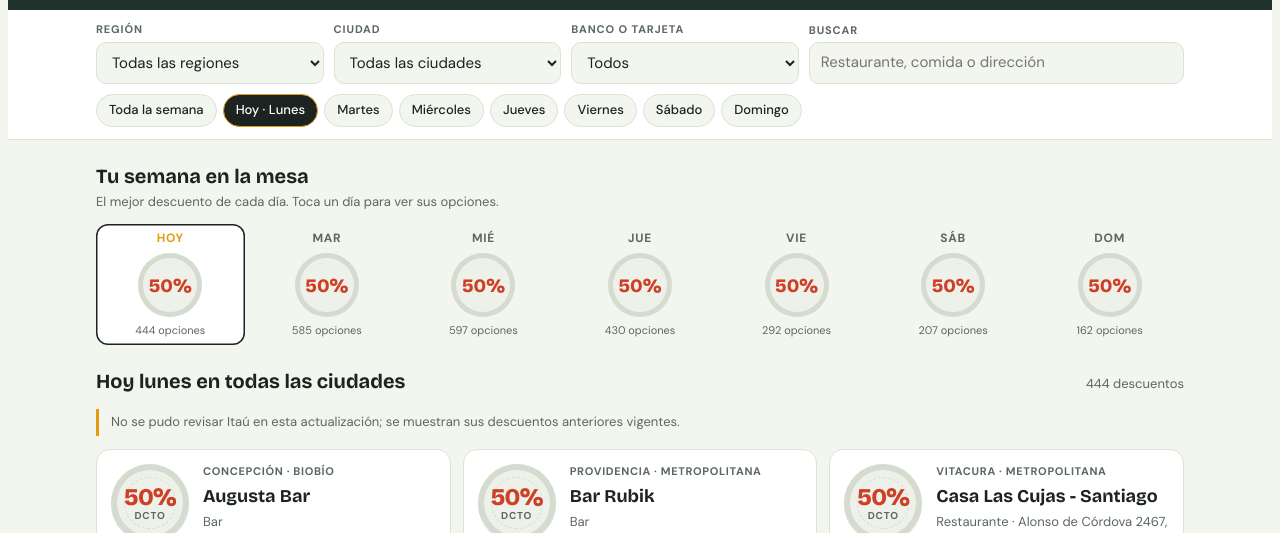
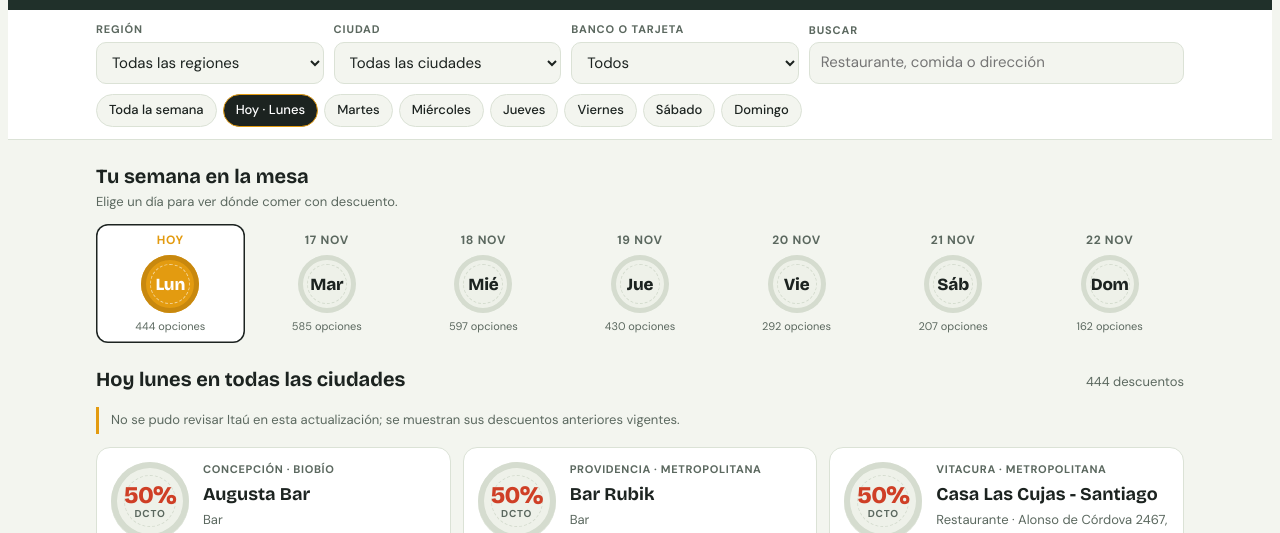
Before and after one commit to cristianignaciod-svg/mesa-con-descuento, a plain HTML site: page index.html in a window 1280 px wide. Shown: the part 118-651 px from the top of the page. Drawn offline with nearby package versions, Linux system fonts and the light colour scheme.

Commit message:
Propuesta: semana sin porcentajes, con días y fechas (pendiente de aprobación)
Co-Authored-By: Claude Opus 5.5 <noreply@anthropic.com>
Claude-Session: https://claude.ai/code/session_01WoSJMdmFjbny33dp4TdfFy

```diff
--- a/index.html
+++ b/index.html
@@ -53,12 +53,20 @@ main .wrap{padding-block:22px 40px;display:flex;flex-direction:column;gap:22px}
 .week h2,.list-head h2{font-family:var(--f-display);font-weight:700;font-size:20px;margin:0}
 .week-sub{color:var(--muted);font-size:13px;margin:2px 0 12px}
 .plates{display:grid;grid-template-columns:repeat(7,minmax(0,1fr));gap:8px}
-.pday{display:flex;flex-direction:column;align-items:center;gap:6px;background:none;border:0;padding:6px 0;cursor:pointer;color:var(--ink);font:inherit;border-radius:12px}
+.pday{display:flex;flex-direction:column;align-items:center;gap:6px;background:none;border:0;padding:8px 0;cursor:pointer;color:var(--ink);font:inherit;border-radius:12px}
 .pday:hover{background:var(--surface)}
 .pday[aria-pressed="true"]{background:var(--surface);box-shadow:inset 0 0 0 1.5px var(--ink)}
-.pday .dn{font-size:12px;font-weight:700;letter-spacing:.06em;text-transform:uppercase;color:var(--muted)}
+.pday .dn{white-space:nowrap;font-size:12px;font-weight:700;letter-spacing:.06em;text-transform:uppercase;color:var(--muted)}
 .pday.is-today .dn{color:var(--saffron)}
-.mini{width:min(64px,100%);aspect-ratio:1;max-width:100%;border-radius:50%;background:var(--plate);box-shadow:inset 0 0 0 5px var(--plate-rim);display:grid;place-items:center;font-family:var(--f-display);font-weight:800;font-size:clamp(13px,2.4vw,19px)}
+.mini{width:min(58px,calc(100% - 12px));aspect-ratio:1;max-width:calc(100% - 12px);border-radius:50%;background:var(--plate);box-shadow:inset 0 0 0 5px var(--plate-rim);display:grid;place-items:center;align-content:center;gap:0;position:relative;transition:background .15s ease,box-shadow .15s ease}
+.mini::after{content:"";position:absolute;inset:9px;border-radius:50%;border:1.5px dashed var(--plate-rim);pointer-events:none}
+.mini b{font-family:var(--f-display);font-weight:800;font-size:clamp(11px,2.1vw,17px);position:relative;z-index:1;line-height:1;letter-spacing:-.01em;color:var(--ink)}
+.pday.is-today .mini{box-shadow:inset 0 0 0 5px var(--saffron)}
+.pday.is-today .mini::after{border-color:color-mix(in srgb,var(--saffron) 55%,transparent)}
+.pday[aria-pressed="true"] .mini{background:var(--saffron);box-shadow:inset 0 0 0 5px color-mix(in srgb,var(--saffron) 70%,#000 12%)}
+.pday[aria-pressed="true"] .mini b{color:#fff}
+.pday[aria-pressed="true"] .mini::after{border-color:rgba(255,255,255,.55)}
+.pday.empty .mini{opacity:.45}
 .pday .ct{font-size:11px;color:var(--muted);font-variant-numeric:tabular-nums}
 .list-head{display:flex;align-items:baseline;justify-content:space-between;gap:12px;flex-wrap:wrap}
 .count{color:var(--muted);font-size:13px}
@@ -101,7 +109,7 @@ a.src{color:var(--muted);font-size:12px}
 .empty h3{font-family:var(--f-display);color:var(--ink);margin:0 0 6px;font-size:18px}
 .note{font-size:13px;color:var(--muted);border-left:3px solid var(--saffron);padding:4px 0 4px 12px}
 footer .wrap{padding-block:0 32px;color:var(--muted);font-size:12px}
-@media (max-width:560px){.stamp{margin-left:0;text-align:left}.plates{gap:4px}.pday .ct{display:none}.grid{grid-template-columns:1fr}}
+@media (max-width:560px){.pday .mm{display:none}.mini::after{display:none}.mini{box-shadow:inset 0 0 0 3px var(--plate-rim)}.pday.is-today .mini{box-shadow:inset 0 0 0 3px var(--saffron)}.mini b{font-size:12px}.stamp{margin-left:0;text-align:left}.plates{gap:4px}.pday .ct{display:none}.grid{grid-template-columns:1fr}}
 @media (prefers-reduced-motion:no-preference){.card{transition:transform .15s ease}.card:hover{transform:translateY(-2px)}}
 </style>
 </head>
@@ -138,7 +146,7 @@ footer .wrap{padding-block:0 32px;color:var(--muted);font-size:12px}
   <div class="wrap">
     <section class="week" aria-labelledby="w-title">
       <h2 id="w-title">Tu semana en la mesa</h2>
-      <p class="week-sub" id="w-sub">El mejor descuento de cada día. Toca un día para ver sus opciones.</p>
+      <p class="week-sub" id="w-sub">Elige un día para ver dónde comer con descuento.</p>
       <div class="plates" id="plates"></div>
     </section>
     <section>
@@ -153,6 +161,7 @@ footer .wrap{padding-block:0 32px;color:var(--muted);font-size:12px}
 <footer><div class="wrap" id="foot">Los beneficios pueden cambiar. Pide el descuento antes de pagar y confirma en la app de tu banco.</div></footer>
 
 <script>
+const fechaDe=k=>{const order=["lun","mar","mie","jue","vie","sab","dom"];const t=new Date();const td=(t.getDay()+6)%7;const add=(order.indexOf(k)-td+7)%7;const d=new Date(t.getFullYear(),t.getMonth(),t.getDate()+add);return d.getDate()+"<span class=\"mm\"> "+["ene","feb","mar","abr","may","jun","jul","ago","sep","oct","nov","dic"][d.getMonth()]+"</span>"};
 const LOGO={"Banco de Chile":"banco-de-chile","BCI":"bci","Santander":"santander","Scotiabank":"scotiabank","Banco Falabella":"banco-falabella","Security":"security","Ripley":"ripley","Itaú":"itau","BICE":"bice","BancoEstado":"bancoestado"};
 const logo=b=>LOGO[b]?`<span class="blogo${b==="Itaú"?" sq":""}"><img src="logos/${LOGO[b]}.png" alt="${esc(b)}" loading="lazy" decoding="async"></span>`:`<span class="blogo txt" style="--bkc:#0f766e">${esc(b.split(" ").map(w=>w[0]).join("").slice(0,3).toUpperCase())}</span>`;
 const DAYS=[["lun","Lun","Lunes"],["mar","Mar","Martes"],["mie","Mié","Miércoles"],["jue","Jue","Jueves"],["vie","Vie","Viernes"],["sab","Sáb","Sábado"],["dom","Dom","Domingo"]];
@@ -195,8 +204,8 @@ function base(){
 function render(){
   const b=base();
   $("plates").innerHTML=DAYS.map(([k,s])=>{const its=b.filter(i=>i.dias.includes(k));const top=its.reduce((m,i)=>Math.max(m,i.dcto),0);
-    return `<button class="pday${k===TODAY?" is-today":""}" data-day="${k}" aria-pressed="${st.day===k}" aria-label="${s}: ${top?("hasta "+top+"%"):"sin descuentos"}, ${its.length} opciones">
-      <span class="dn">${k===TODAY?"Hoy":s}</span><span class="mini ${top?tier(top):""}">${top?top+"%":"—"}</span><span class="ct">${its.length} ${its.length===1?"opción":"opciones"}</span></button>`}).join("");
+    return `<button class="pday${k===TODAY?" is-today":""}${its.length?"":" empty"}" data-day="${k}" aria-pressed="${st.day===k}" aria-label="${s} ${fechaDe(k).replace(/<[^>]+>/g,'')}: ${its.length} opciones">
+      <span class="dn">${k===TODAY?"Hoy":fechaDe(k)}</span><span class="mini"><b>${s}</b></span><span class="ct">${its.length?its.length+" "+(its.length===1?"opción":"opciones"):"sin ofertas"}</span></button>`}).join("");
   const list=b.filter(i=>!st.day||i.dias.includes(st.day)).sort((x,y)=>y.dcto-x.dcto||x.restaurante.localeCompare(y.restaurante,"es"));
   const dl=st.day?DAYS.find(d=>d[0]===st.day)[2]:"";
   const place=st.city||st.region||"todas las ciudades";
```
